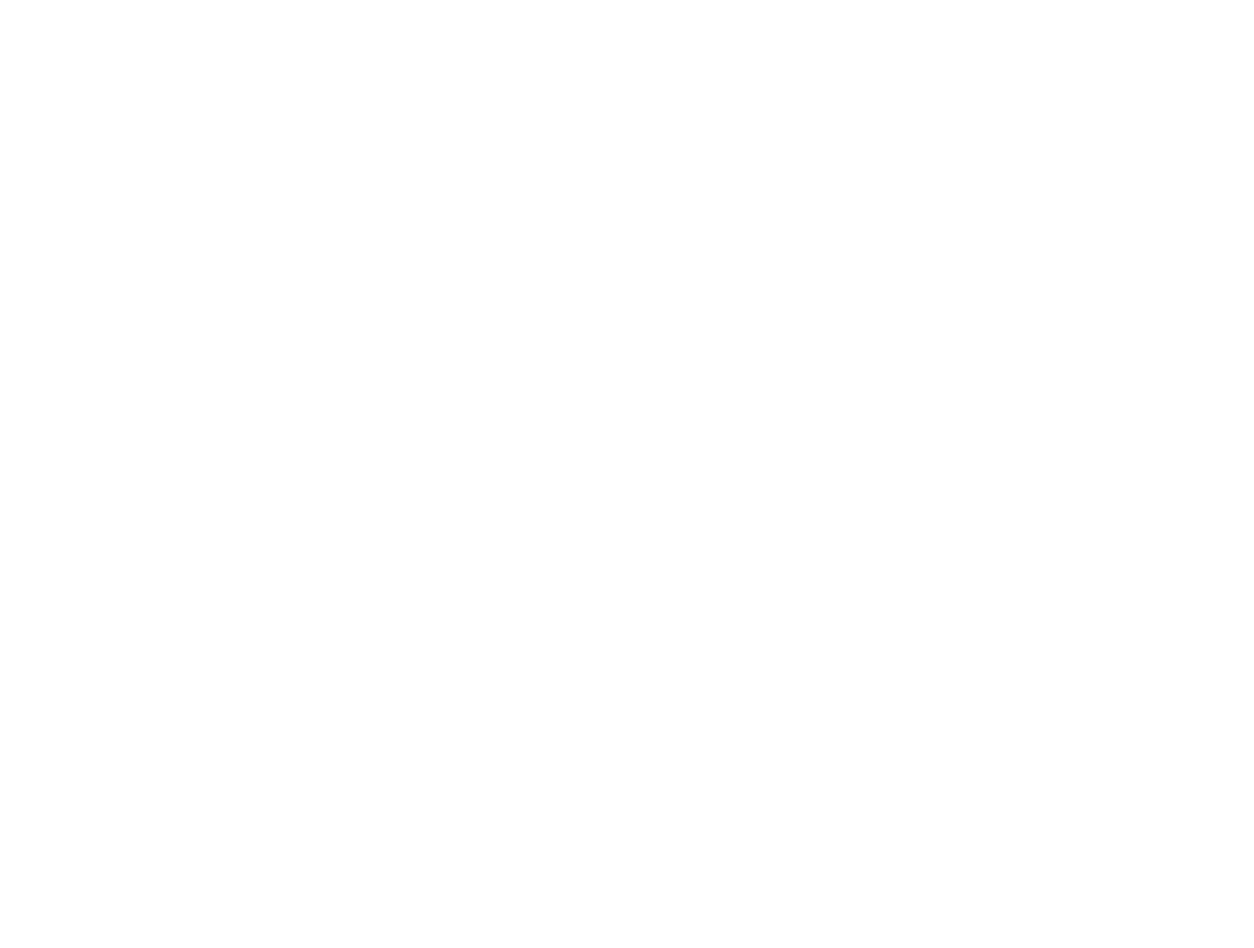
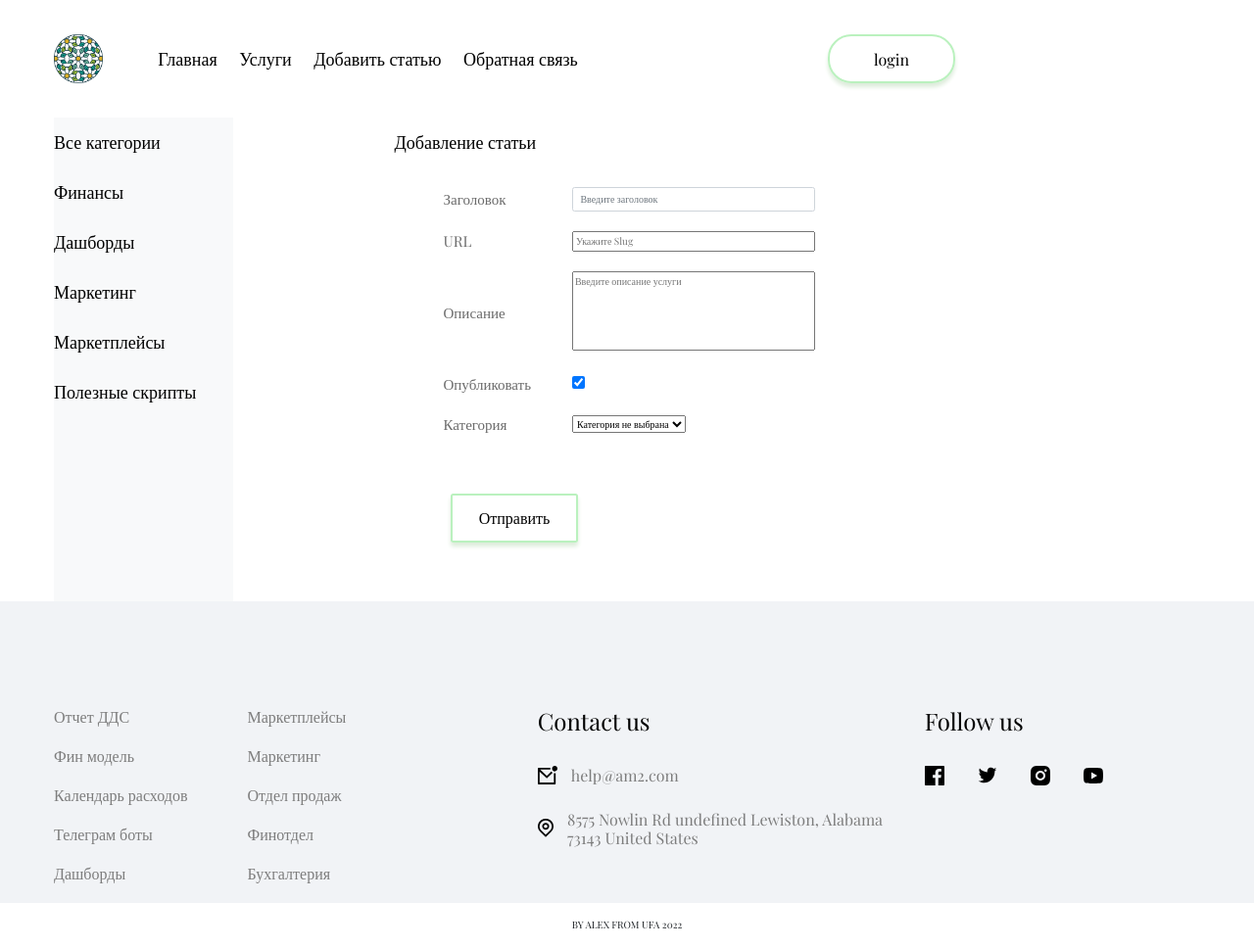
Before and after one commit to aget777/django_am2, a Django app: page /addpage/ in a window 1280 px wide. Before the commit the page is empty. Shown: the whole page at 98% size. Before the commit the page ends 800 px from the top, so only its background shows below. Run offline with Django 4.2, Linux system fonts and the light colour scheme; data comes from the database, SQL or seed files in the repository; both versions use the stored data as it was after the commit; some libraries are stand-ins or nearby versions.

Commit message:
первая версия формы для добавления статьи

```diff
--- /dev/null
+++ b/algoritm/forms.py
@@ -0,0 +1,9 @@
+from django import forms
+from .models import *
+
+class AddPostForm(forms.Form):
+    title = forms.CharField(max_length=255, label='title', help_text="Заголовок", required=True, widget=forms.TextInput(attrs={'class': 'form-control', 'placeholder': 'Введите заголовок'}))
+    slug = forms.SlugField(max_length=255, label='slug', help_text="URL", widget=forms.TextInput(attrs={'class': 'input_area_space', 'placeholder': 'Укажите Slug'}))
+    content = forms.CharField(label='content', help_text="Описание", widget=forms.Textarea(attrs={'cols': 40, 'rows':  5, 'class': 'input_area_space', 'placeholder': 'Введите описание услуги'}))
+    is_published = forms.BooleanField(label='ispublished', help_text="Опубликовать", required=False, initial=True)
+    cat = forms.ModelChoiceField(queryset=Category.objects.all(), label="caterories", help_text="Категория", empty_label="Категория не выбрана")
--- /dev/null
+++ b/algoritm/static/algoritm/css/form.css
@@ -0,0 +1,71 @@
+textarea {
+resize: none;
+}
+
+input::-webkit-inner-spin-button {
+-webkit-appearance: none;
+}
+
+.form__block-title{
+    margin-top: 1.5rem;
+}
+
+.form__area{
+    margin-left: 15rem;
+}
+
+.form_for_notes{
+    margin: 2rem 5rem;
+}
+
+.notes__block{
+    margin-bottom: 2rem;
+}
+
+
+.form__block-text{
+    font-weight: normal;
+    font-size: 1.5rem;
+    line-height: 2.1rem;
+    color: #6B6B6B;
+    outline: none;
+}
+
+.textarea__block{
+    resize: none;
+}
+
+.input_area_space{
+    width: 100%;
+}
+.select__category_block{
+    box-sizing: border-box;
+    padding-right: 2.5rem;
+}
+
+
+.form__check-text{
+    font-weight: normal;
+    font-size: 1.5rem;
+    line-height: 2.1rem;
+    color: #6B6B6B;
+}
+
+.form__block-button{
+    margin: 6rem 0;
+}
+
+.form__button{
+    border-radius: 0.25rem;
+}
+
+.select__area_block{
+    width: 100%;
+}
+
+
+.form-error{
+    list-style: none;
+    padding: 0;
+    color: #CC0000;
+}
--- a/algoritm/static/algoritm/css/style.css
+++ b/algoritm/static/algoritm/css/style.css
@@ -1,6 +1,6 @@
 @import url("main.css");
 @import url("products.css");
-
+@import url("form.css");
 /* HEADER */
 
 .header{
--- a/algoritm/templates/algoritm/addpage.html
+++ b/algoritm/templates/algoritm/addpage.html
@@ -1,10 +1,68 @@
-<!DOCTYPE html>
-<html lang="en">
-<head>
-    <meta charset="UTF-8">
-    <title>Title</title>
-</head>
-<body>
+{% extends 'algoritm/base.html' %}
+{% load algoritm_tags %}
+{% block content%}
+<section class="container content__block">
+        <div class="row">
+            <div class="col-md-2 col-sm-4 m-10">
+                <nav class ="bg-light menu-vertical mb-5 h-100">
+                    <ul class ="nav navbar-nav">
+                        {% if cat_selected == 0 %}
+                            <li class ="menu__item_verical  mb-4 mt-4">Все категории</li>
+                        {% else %}
+                            <li class="mb-4 mt-4"><a class ="menu__link_verical" href="{% url 'products' %}">Все категории</a></li>
+                        {% endif %}
+                            {% show_categories cat_selected=cat_selected %}
 
-</body>
-</html>
+                    </ul>
+                </nav>
+            </div>
+
+            <div class="col-9">
+                <div class="container form__area">
+                    <div class="d-flex flex-row title__row mb-5 form__block-title">
+                        <h2 class="menu__link">{{ title }}</h2>
+                    </div>
+                    <div class ="container">
+                        <!-- <form> -->
+
+                    <form action="{% url 'addpage' %}" method="POST" class="form_for_notes" id="reg_form">
+                        {% csrf_token %}
+
+                        <div class="form-error">{{ form.non_field_errors }}</div>
+
+                        {% for f in form %}
+
+                            <div class="row notes__block align-items-center">
+                                  <label for="{{ f.id_for_label }}" class="col-2 form__block-text">{{ f.help_text }}</label>
+                                  <div class="col-4">{{ f }}</div>
+                            </div>
+                            <div class="form-error">{{ f.errors }}</div>
+                        {%endfor%}
+
+                        <div class="form-group row form__block-button">
+                            <div>
+                                  <div class="col-sm-2">
+                                    <button type="submit" class="header__login form__button button">Отправить</button>
+                                  </div>
+                            </div>
+                        </div>
+                    </form>
+
+<!--                        <form action="{% url 'addpage' %}" method="POST" class="main_form" id="reg_form">-->
+
+<!--                            {% csrf_token %}-->
+<!--                            {% for f in form %}-->
+<!--                            <p class="form__block-text"><label for="{{ f.id_for_label}}" class="col-1">{{ f.label }}</label>{{ f }}</p>-->
+<!--                            {% endfor%}-->
+<!--                            <div class="row">-->
+<!--                                <button class="header__login button" type="submit" value="Отправить">Отправить</button>-->
+<!--                            </div>-->
+<!--                        </form>-->
+                    </div>
+
+                </div>
+            </div>
+
+        </div>
+    </section>
+{% endblock content%}
--- a/algoritm/views.py
+++ b/algoritm/views.py
@@ -1,6 +1,7 @@
 from django.http import HttpResponse, HttpResponseNotFound, Http404
 from django.shortcuts import render, redirect, get_object_or_404
 from .models import *
+from .forms import *
 
 menu = [{'title': 'Главная', 'url_name': 'home'},
         {'title': 'Услуги', 'url_name': 'products'},
@@ -46,7 +47,18 @@
 
 
 def addpage(request):
-    return render(request, 'algoritm/addpage.html', {'menu': menu, 'title': 'Добавление статьи'})
+    if request.method == 'POST':
+        form = AddPostForm(request.POST)
+        if form.is_valid():
+            print(form.cleaned_data)
+            try:
+                Boards.objects.create(**form.cleaned_data)
+                return redirect('home')
+            except:
+                form.add_error(None, 'Ошибка добавления поста')
+    else:
+        form = AddPostForm()
+    return render(request, 'algoritm/addpage.html', {'form': form, 'menu': menu, 'title': 'Добавление статьи'})
 
 def show_post(request, post_slug):
     post = get_object_or_404(Boards, slug=post_slug)
```
Also changed, not shown: db.sqlite3.
